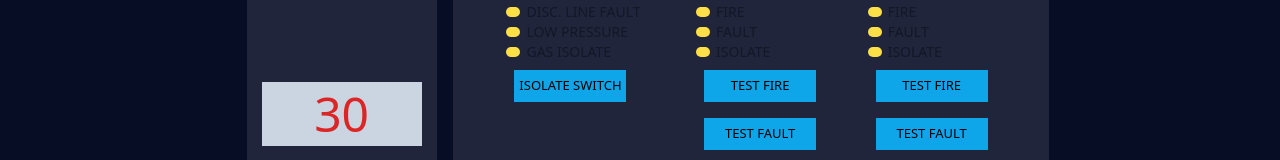
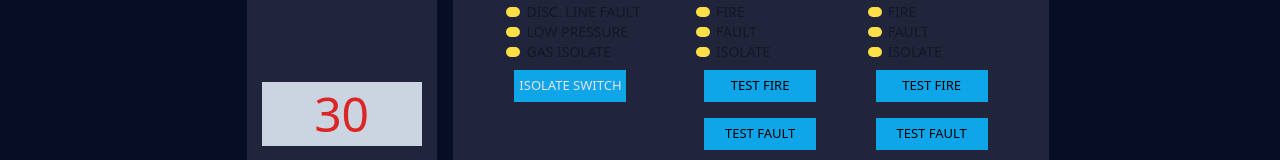
Before and after one commit to Dracoz/grp, a Next.js app: page / in a window 1280 px wide. Shown: the part 442-602 px from the top of the page. Built offline with nearby package versions, Linux system fonts and the light colour scheme.

Commit message:
changed text color

```diff
--- a/components/DischargedButton.jsx
+++ b/components/DischargedButton.jsx
@@ -6,7 +6,7 @@ import Button from '@/components/Button'
 export default function DischargedButton({...others}){
     return (
         <ol>
-            {DISCHARGE_BUTTON.map(item => <Button className={`${styles.pressButton} bg-sky-500 hover:bg-sky-700`}>{item}</Button>)}
+            {DISCHARGE_BUTTON.map(item => <Button className={`${styles.pressButton} bg-sky-500 hover:bg-sky-700 text-zinc-200`}>{item}</Button>)}
         </ol>
     )
 }
```
